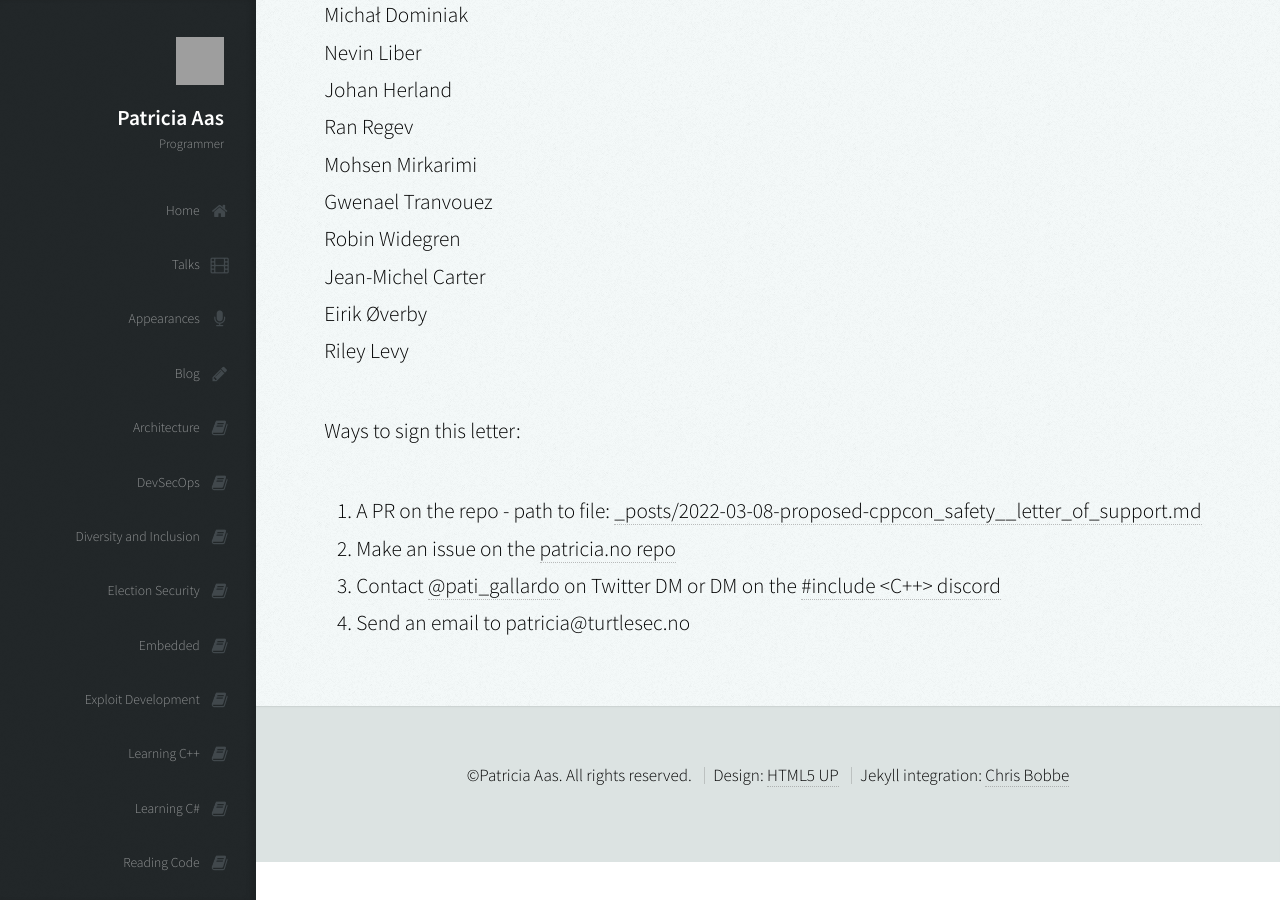
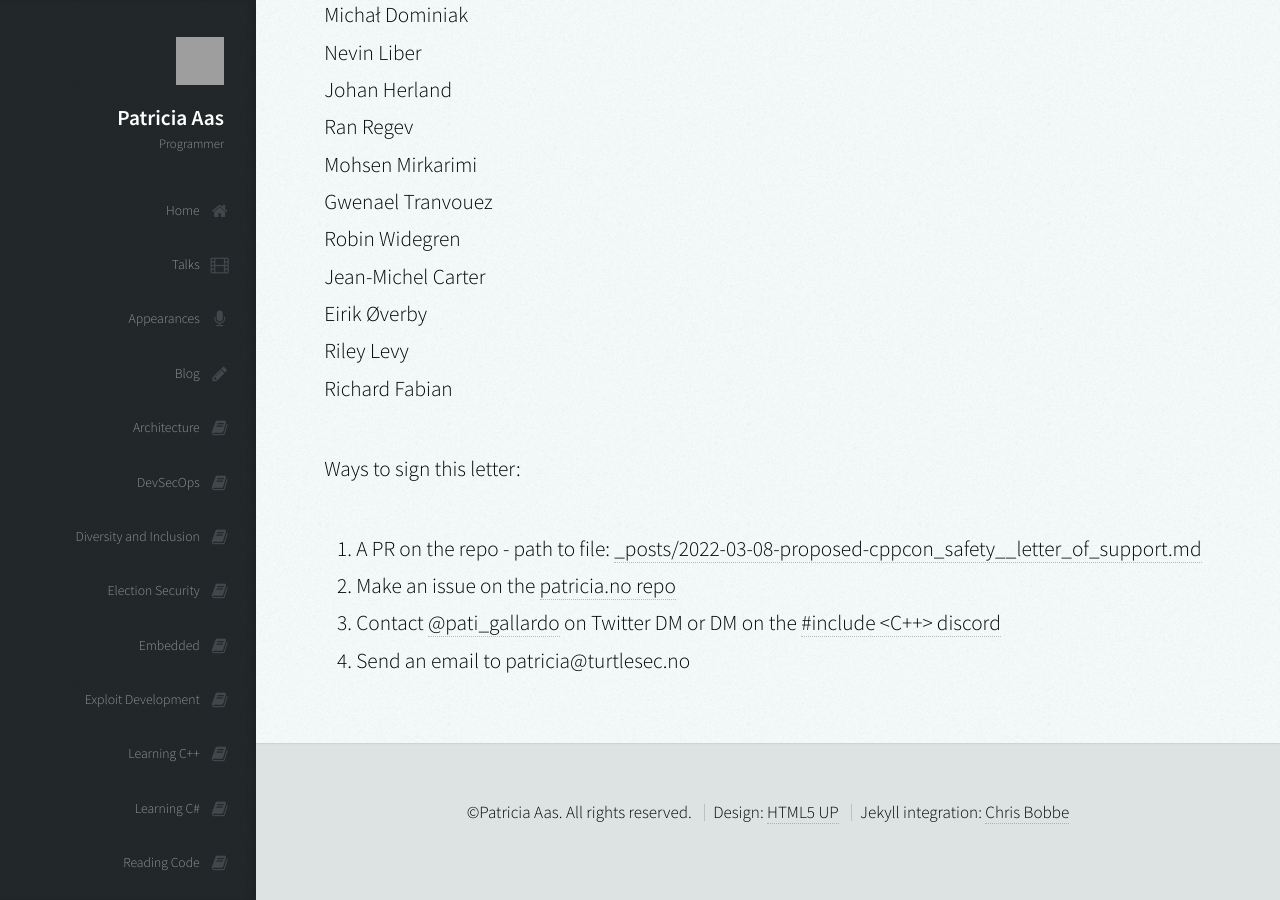
Before and after one commit to patricia-gallardo/patricia-gallardo.github.io, a Jekyll site: the page built from _posts/2022-03-08-proposed-cppcon_safety__letter_of_support.md, in a window 1280 px wide and 900 px high, scrolled down 2462 px. Built offline with Jekyll 4.4.1, drawn with Linux system fonts in a browser that asks for light colours; nearby versions of some CDN libraries; grey boxes are pictures that could not be loaded.

Commit message:
Update 2022-03-08-proposed-cppcon_safety__letter_of_support.md

```diff
--- a/_posts/2022-03-08-proposed-cppcon_safety__letter_of_support.md
+++ b/_posts/2022-03-08-proposed-cppcon_safety__letter_of_support.md
@@ -74,6 +74,7 @@ Robin Widegren <br>
 Jean-Michel Carter <br>
 Eirik Øverby <br>
 Riley Levy <br>
+Richard Fabian <br>
 
 
 Ways to sign this letter:
```
